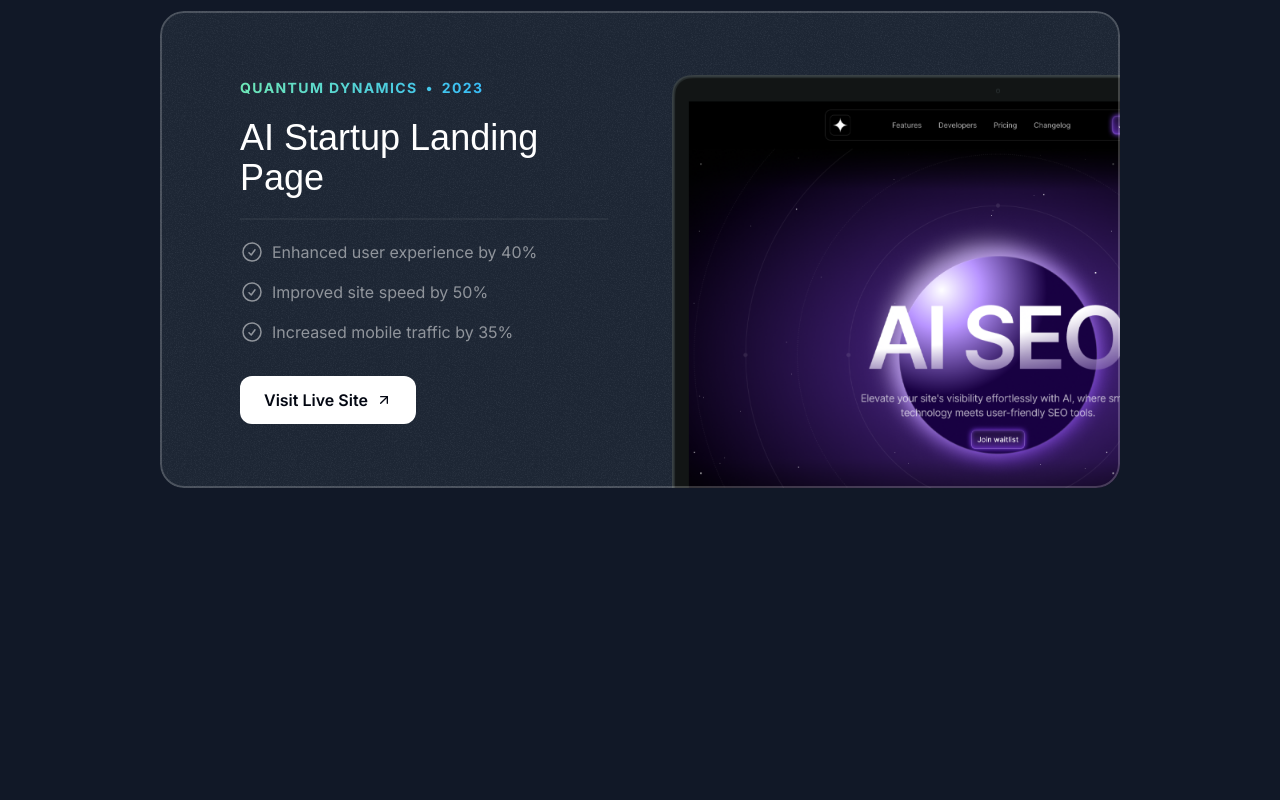
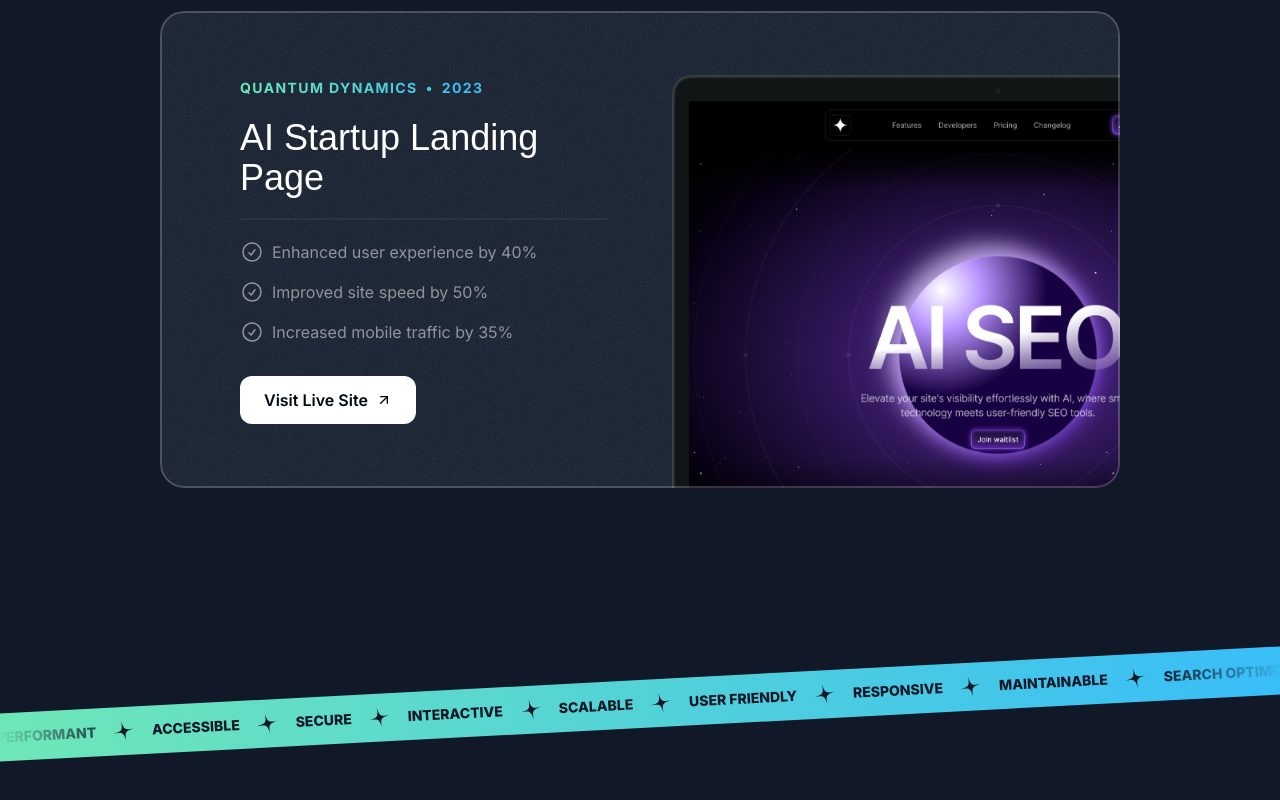
Before and after one commit to tr1pplehf/portfolio, a Next.js app: page / in a window 1280 px wide. Shown: the part 2369-3169 px from the top of the page. Before the commit the page ends 2953 px from the top, so only its background shows below. Built offline with nearby package versions, Linux system fonts and the light colour scheme; a web font is replaced by a local one.

Commit message:
Portfolio: Tape section.

```diff
--- a/src/app/page.tsx
+++ b/src/app/page.tsx
@@ -1,6 +1,7 @@
 import {Header} from "@/sections/Header";
 import {Hero} from "@/sections/Hero";
 import {Projects} from "@/sections/Projects";
+import {Tape} from "@/sections/Tape";
 
 export default function Home() {
   return (
@@ -8,6 +9,7 @@
       <Header />
       <Hero />
       <Projects />
+      <Tape />
     </div>
   );
 }
--- a/src/sections/Tape.tsx
+++ b/src/sections/Tape.tsx
@@ -1,3 +1,39 @@
-export const TapeSection = () => {
-  return <div>Tape Section</div>;
+import StarIcon from '@/assets/icons/star.svg'
+
+const words = [
+  'Performant',
+  'Accessible',
+  'Secure',
+  'Interactive',
+  'Scalable',
+  'User Friendly',
+  'Responsive',
+  'Maintainable',
+  'Search Optimized',
+  'Usable',
+  'Reliable',
+]
+
+export const Tape = () => {
+  return (
+    <div className="py-16 lg:py-24 overflow-x-clip">
+      <div className="bg-gradient-to-r from-emerald-300 to-sky-400 -rotate-3 -mx-1">
+        <div className="flex [mask-image:linear-gradient(to_right,transparent,black_10%,black_90%,transparent)]">
+          <div className="flex flex-none gap-4 py-3">
+            {words.map(word => (
+              <div
+                className="inline-flex gap-4 items-center"
+                key={word}
+              >
+                <span className="text-gray-900 uppercase font-extrabold text-sm">
+                  {word}
+                </span>
+                <StarIcon className="size-6 text-gray-900 -rotate-12" />
+              </div>
+            ))}
+          </div>
+        </div>
+      </div>
+    </div>
+  )
 };
```
